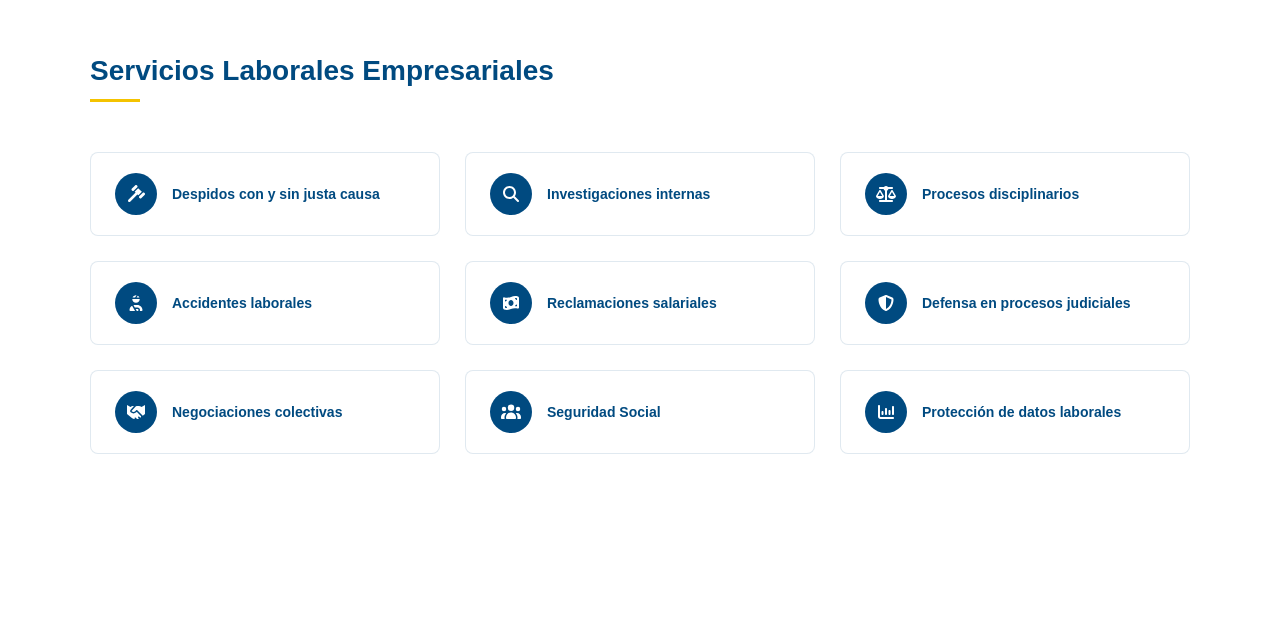
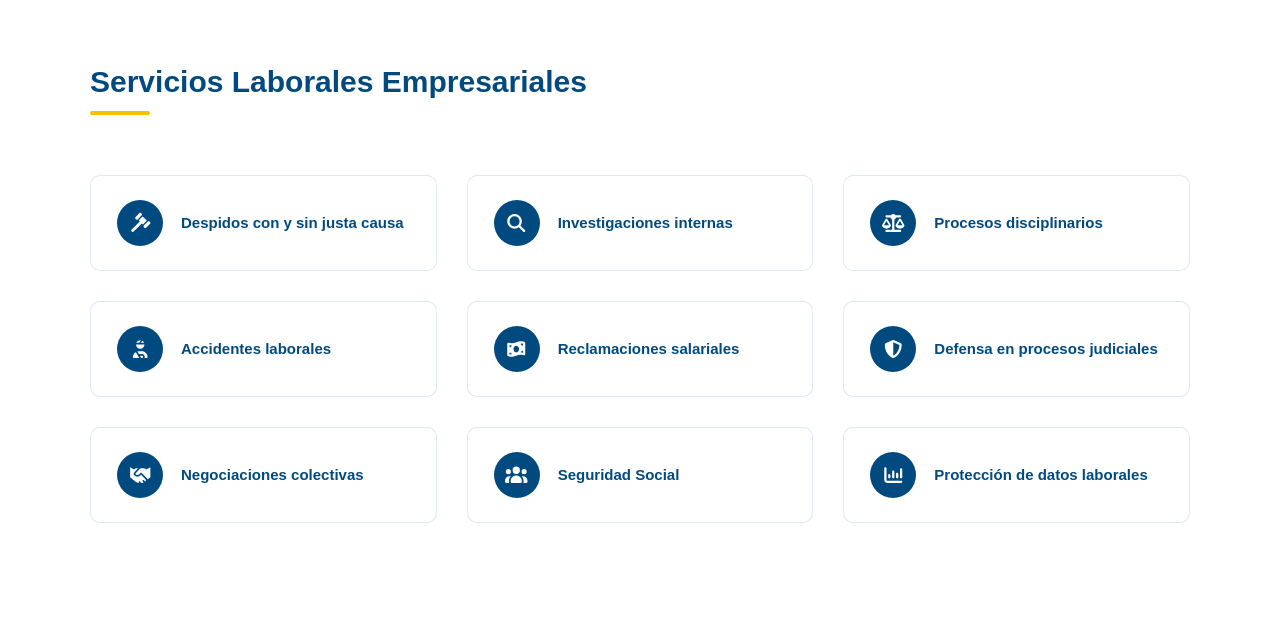
Before and after one commit to Jeffer-Andres-Tafurth-Cortes/praviceabogadoslaboralistas, a Next.js app: page / in a window 1280 px wide. Shown: the part 5001-5640 px from the top of the page. Built offline with nearby package versions, Linux system fonts and the light colour scheme.

Commit message:
Updates content text ServicesSection

```diff
--- a/src/app/components/ServicesSection.tsx
+++ b/src/app/components/ServicesSection.tsx
@@ -31,7 +31,6 @@ export default function ServicesSection() {
   return (
     <section className={styles.section} id="servicios">
       <div className={styles.container}>
-        {/* Título animado */}
         <motion.h2
           className={styles.title}
           initial={{ opacity: 0, y: 30 }}
@@ -54,7 +53,7 @@ export default function ServicesSection() {
                 delay: index * 0.08,
               }}
               viewport={{ once: true }}
-              whileHover={{ y: -5 }}
+              whileHover={{ y: -6 }}
             >
               <motion.div
                 className={styles.icon}
--- a/src/app/styles/ServicesSection.module.css
+++ b/src/app/styles/ServicesSection.module.css
@@ -2,7 +2,7 @@
 
 .section {
   background: #ffffff;
-  padding: 90px 20px;
+  padding: 100px 20px;
 }
 
 .container {
@@ -13,20 +13,21 @@
 /* ================= TITLE ================= */
 
 .title {
-  font-size: 28px;
+  font-size: 30px;
   font-weight: 700;
   color: #004a80;
-  margin-bottom: 50px;
+  margin-bottom: 60px;
   position: relative;
 }
 
 .title::after {
   content: "";
-  width: 50px;
-  height: 3px;
+  width: 60px;
+  height: 4px;
   background: #f4c300;
   display: block;
   margin-top: 12px;
+  border-radius: 3px;
 }
 
 /* ================= GRID ================= */
@@ -34,55 +35,57 @@
 .grid {
   display: grid;
   grid-template-columns: repeat(3, 1fr);
-  gap: 25px;
+  gap: 30px;
 }
 
 /* ================= CARD ================= */
 
 .card {
   background: #ffffff;
-  padding: 20px 24px;
+  padding: 24px 26px;
   display: flex;
   align-items: center;
-  gap: 15px;
+  gap: 18px;
   border: 1px solid rgba(0, 74, 128, 0.12);
-  border-radius: 8px;
+  border-radius: 10px;
   transition: all 0.3s ease;
+  cursor: default;
 }
 
 .card:hover {
-  transform: translateY(-4px);
-  box-shadow: 0 10px 25px rgba(0, 74, 128, 0.12);
+  transform: translateY(-6px);
+  box-shadow: 0 12px 30px rgba(0, 74, 128, 0.12);
   border-color: #f4c300;
 }
 
 /* ================= ICON ================= */
 
 .icon {
-  width: 42px;
-  height: 42px;
-  min-width: 42px;
+  width: 46px;
+  height: 46px;
+  min-width: 46px;
   border-radius: 50%;
   background: #004a80;
   color: #ffffff;
   display: flex;
   align-items: center;
   justify-content: center;
-  font-size: 16px;
-  transition: 0.3s ease;
+  font-size: 18px;
+  transition: all 0.3s ease;
 }
 
 .card:hover .icon {
   background: linear-gradient(135deg, #f7c300, #c4911a);
-  color: #000;
+  color: #000000;
 }
 
 /* ================= TEXT ================= */
 
 .card span {
-  font-size: 14px;
+  font-size: 15px;
   font-weight: 600;
   color: #004a80;
+  line-height: 1.4;
   transition: 0.3s ease;
 }
 
@@ -106,4 +109,8 @@
   .title {
     font-size: 22px;
   }
+
+  .card {
+    padding: 20px;
+  }
 }
```
